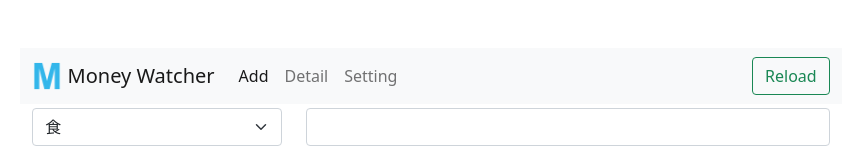
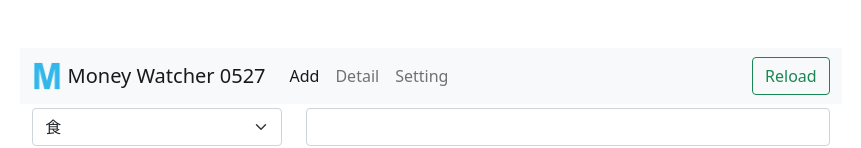
Before and after one commit to bradhuang9999/money-watcher, a plain HTML site: page index.html in a window 1280 px wide. Shown: the top 148 px of the page, without its empty margins (209-1070 px from the left). Drawn offline with Linux system fonts and the light colour scheme.

Commit message:
Show version

```diff
--- a/index.html
+++ b/index.html
@@ -31,7 +31,7 @@
         <div class="container-fluid">
           <a class="navbar-brand" href="#">
             <img src="images/icons/icon_128.png" width="30" height="30" class="d-inline-block align-top" alt="">
-            Money Watcher
+            Money Watcher 0527
           </a>
 
           <button class="navbar-toggler" type="button" data-bs-toggle="collapse" data-bs-target="#navbarSupportedContent" aria-controls="navbarSupportedContent" aria-expanded="false" aria-label="Toggle navigation">
--- a/sw.js
+++ b/sw.js
@@ -1,4 +1,4 @@
-/* 0521 */
+/* 0527 */
 var cacheName = 'moneh-watcher';
 var filesToCache = [
   'index.html',
```
